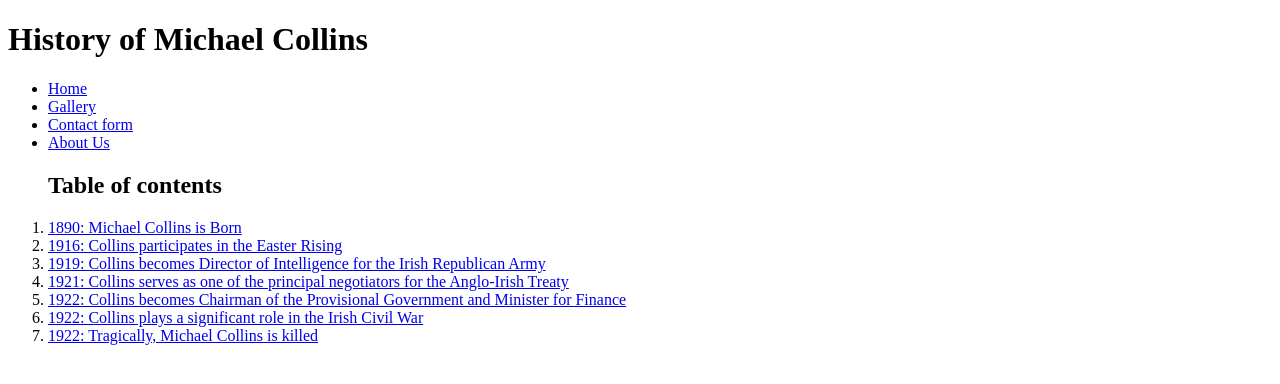
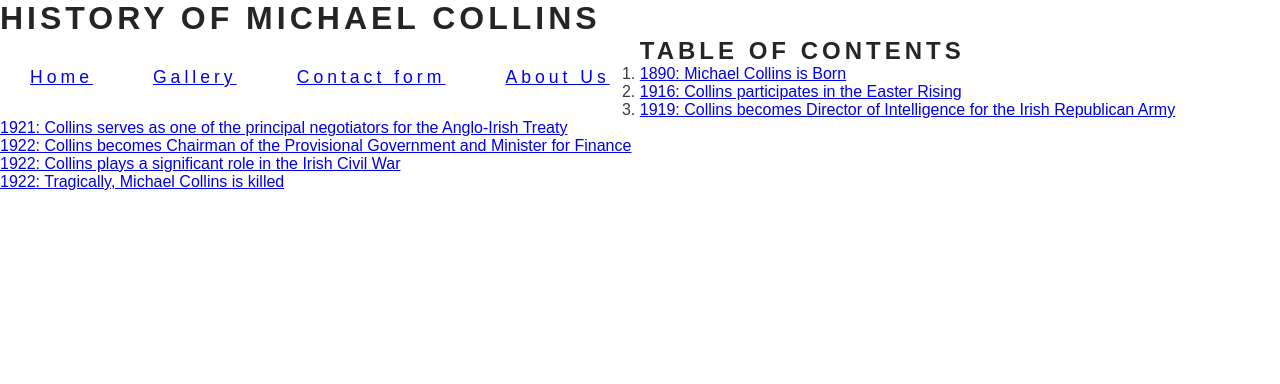
Before and after one commit to jamie33o/history-of-michael-collins, a plain HTML site: page index.html in a window 1280 px wide. Drawn offline with Linux system fonts and the light colour scheme; a web font is replaced by a local one.

Commit message:
Added: index.css stylesheet file

```diff
--- /dev/null
+++ b/assets/css/index.css
@@ -0,0 +1,38 @@
+@import url('https://fonts.googleapis.com/css2?family=Source+Serif+Pro&display=swap');
+
+* {
+    margin: 0;
+    padding: 0;
+    border: 0;
+}
+
+body {
+    font-family: sans-serif, serif;
+    color: #3a3a3a;
+}
+
+/* headings and logo */
+
+h1, h2{
+    font-family: 'Source Serif Pro',sans-serif;
+    text-transform: uppercase;
+    letter-spacing: 4px;
+    color: #252525;
+}
+
+/*navigation menu*/
+#nav-menu {
+    border: 2px solid black;
+}
+
+#menu {
+    font-size: 110%;
+    letter-spacing: 4px;
+}
+
+
+#menu li {
+    float: left;
+    list-style-type: none;
+    margin: 30px 30px 30px 30px;
+}
--- a/index.html
+++ b/index.html
@@ -14,7 +14,7 @@
           Treaty Negotiations, Assassination of Michael Collins">
 
     <!--Link to css stylesheet-->
-    <link href="index.css" rel="stylesheet" type="text/css"/>
+    <link href="assets/css/index.css" rel="stylesheet" type="text/css"/>
 
     <!--Title: shows in the browser tab-->
     <title>History of Michael Collins</title>
@@ -26,7 +26,7 @@
         <h1>History of Michael Collins</h1>
         <!--navigation menu-->
         <nav>
-            <ul>
+            <ul id="menu">
                 <li><a href="#">Home</a></li>
                 <li><a href="#">Gallery</a></li>
                 <li><a href="#">Contact form</a></li>
@@ -54,6 +54,10 @@
         </nav>
 
 
+    <div id="center-img"></div>
+
+
+
     </section>
 
     <!--Footer: semantic section for bottom of the page-->
```
Also changed, not shown: assets/images/michael-collins1.webp (added).
